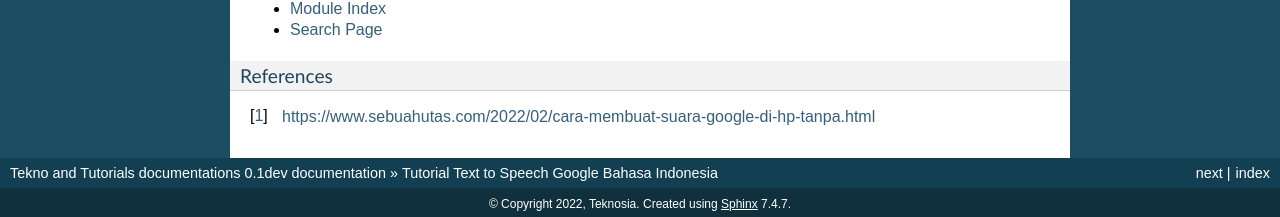
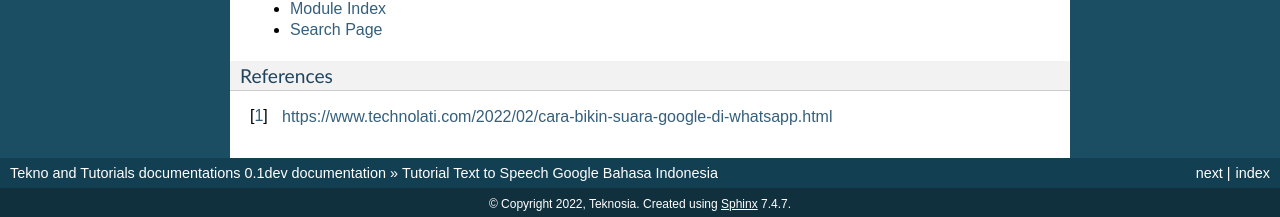
Before and after one commit to techidn/truffle, a Sphinx documentation site: the page built from docs/index.rst, in a window 1280 px wide. Shown: the part 2153-2370 px from the top of the page. Built offline with Sphinx 7.4.7, drawn with Linux system fonts in a browser that asks for light colours; pages that are not in the unit, such as notebooks, are missing from menus; part of the change alters nothing that is shown.

Commit message:
Update index.rst

```diff
--- a/docs/index.rst
+++ b/docs/index.rst
@@ -74,4 +74,4 @@ References
 
 .. target-notes::
 
-.. _`Suara Google`: https://www.sebuahutas.com/2022/02/cara-membuat-suara-google-di-hp-tanpa.html
+.. _`Suara Google`: https://www.technolati.com/2022/02/cara-bikin-suara-google-di-whatsapp.html
```
